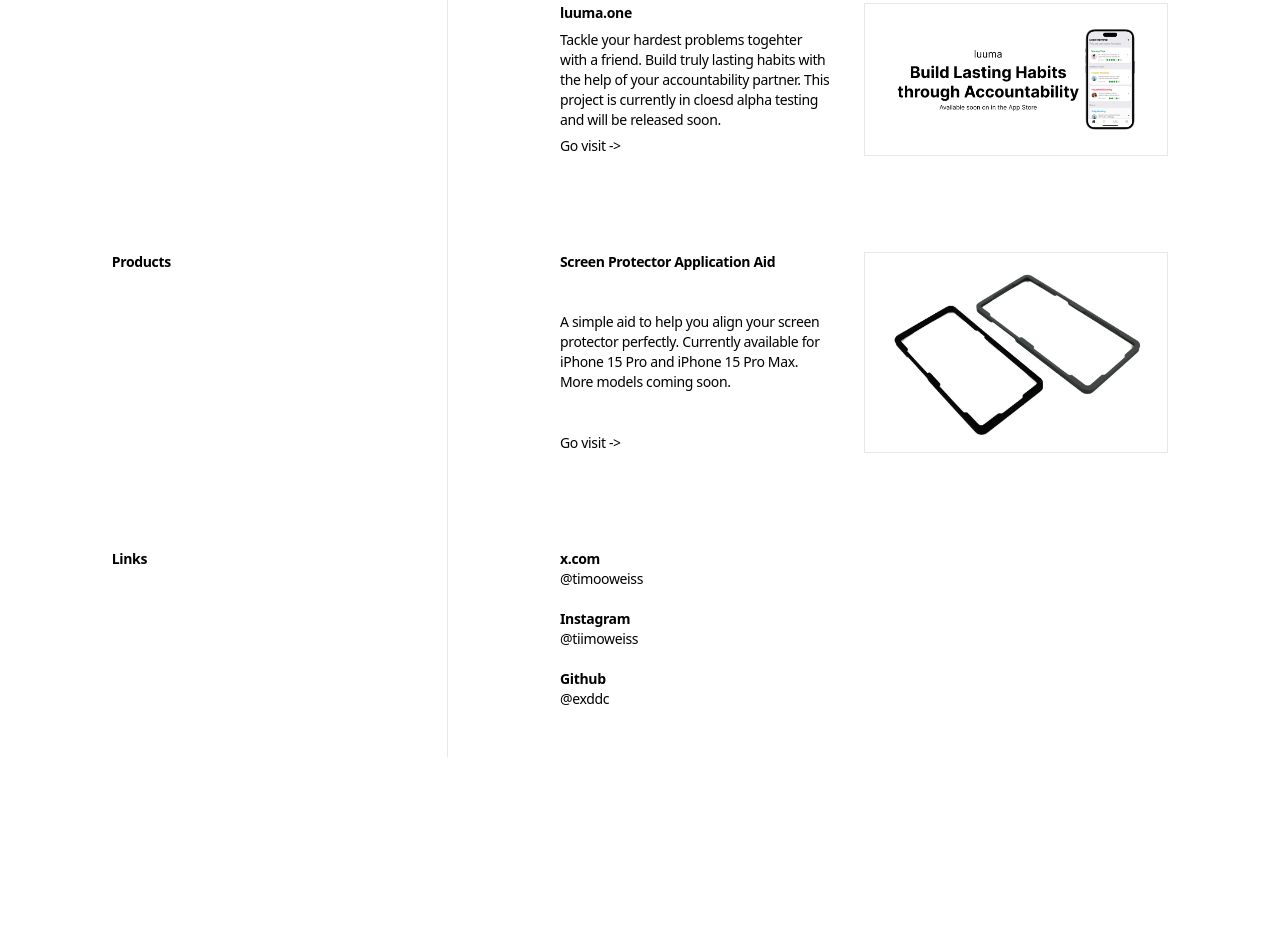
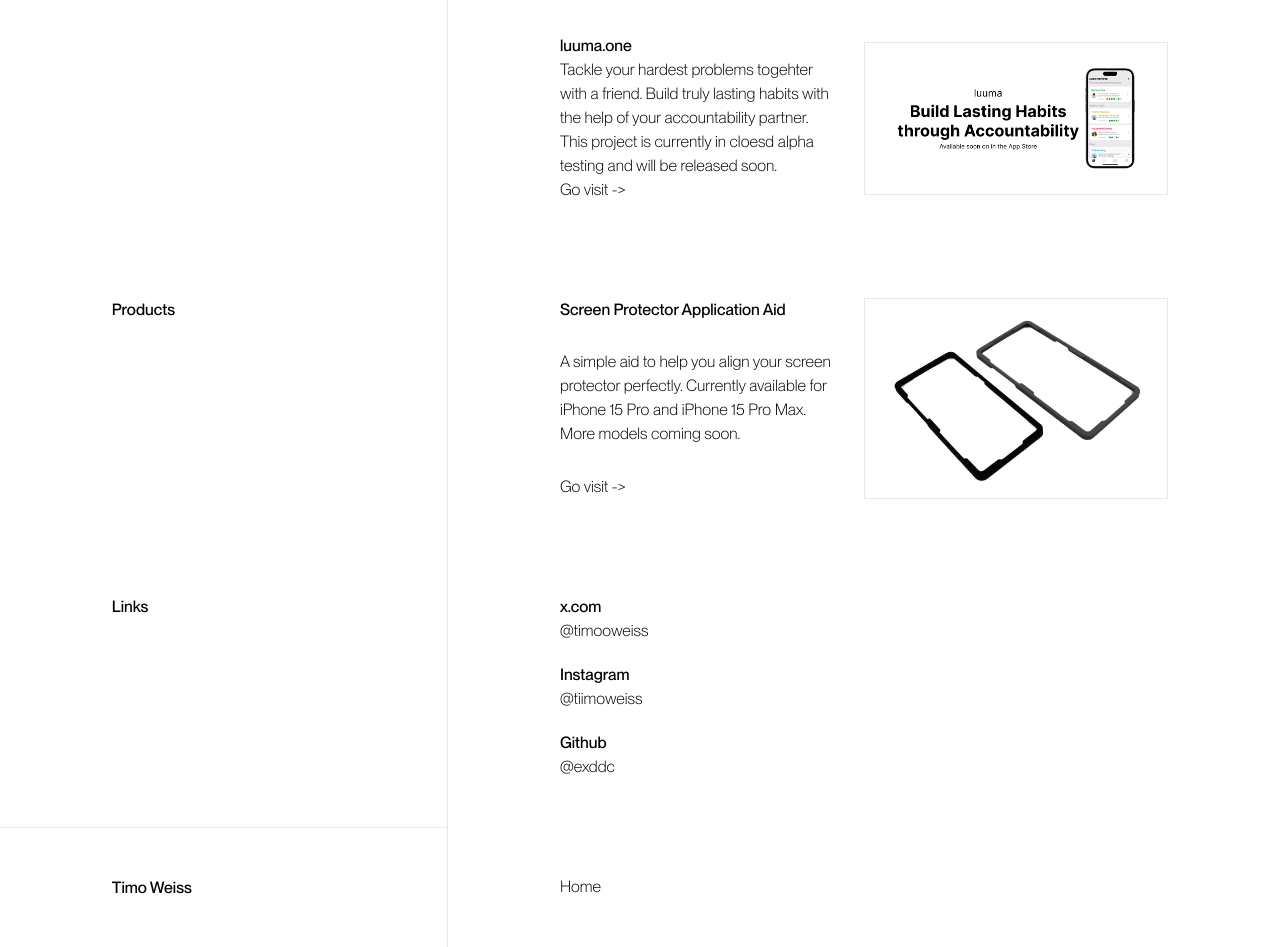
Before and after one commit to exddc/personal-site, an Astro site: page / in a window 1280 px wide. Shown: the part 967-1914 px from the top of the page. Before the commit the page ends 1724 px from the top, so only its background shows below. Built offline with nearby package versions, Linux system fonts and the light colour scheme; Astro itself is replaced by a stand-in of ours.

Commit message:
Added new font

```diff
--- a/src/components/Card.astro
+++ b/src/components/Card.astro
@@ -15,7 +15,7 @@
         id={title + '-description'}
         class="w-[50%] flex flex-col justify-between pr-8"
     >
-        <h3 class="font-bold">{title}</h3>
+        <h3 class="font-medium">{title}</h3>
         <p class="">
             {body}
         </p>
--- a/src/layouts/Layout.astro
+++ b/src/layouts/Layout.astro
@@ -16,11 +16,74 @@
         <meta name="generator" content={Astro.generator} />
         <title>{title}</title>
     </head>
-    <body>
+    <body class="font-light">
         <slot />
     </body>
 </html>
 <style is:global>
+    @font-face {
+        font-family: 'PPNeueMontreal';
+        src: url('/fonts/PPNeueMontreal-Bold.woff') format('woff');
+        font-weight: bold;
+        font-style: normal;
+        font-display: swap;
+    }
+    @font-face {
+        font-family: 'PPNeueMontreal';
+        src: url('/fonts/PPNeueMontreal-BoldItalic.woff') format('woff');
+        font-weight: bold;
+        font-style: italic;
+        font-display: swap;
+    }
+    @font-face {
+        font-family: 'PPNeueMontreal';
+        src: url('/fonts/PPNeueMontreal-Book.woff') format('woff');
+        font-weight: 900;
+        font-style: normal;
+        font-display: swap;
+    }
+    @font-face {
+        font-family: 'PPNeueMontreal';
+        src: url('/fonts/PPNeueMontreal-Italic.woff') format('woff');
+        font-weight: normal;
+        font-style: italic;
+        font-display: swap;
+    }
+    @font-face {
+        font-family: 'PPNeueMontreal';
+        src: url('/fonts/PPNeueMontreal-Light.woff') format('woff');
+        font-weight: 300;
+        font-style: normal;
+        font-display: swap;
+    }
+    @font-face {
+        font-family: 'PPNeueMontreal';
+        src: url('/fonts/PPNeueMontreal-Medium.woff') format('woff');
+        font-weight: 500;
+        font-style: normal;
+        font-display: swap;
+    }
+    @font-face {
+        font-family: 'PPNeueMontreal';
+        src: url('/fonts/PPNeueMontreal-Regular.woff') format('woff');
+        font-weight: normal;
+        font-style: normal;
+        font-display: swap;
+    }
+    @font-face {
+        font-family: 'PPNeueMontreal';
+        src: url('/fonts/PPNeueMontreal-Thin.woff') format('woff');
+        font-weight: 100;
+        font-style: normal;
+        font-display: swap;
+    }
+    @font-face {
+        font-family: 'PPNeueMontreal';
+        src: url('/fonts/PPNeueMontreal-ThinItalic.woff') format('woff');
+        font-weight: 100;
+        font-style: italic;
+        font-display: swap;
+    }
     :root {
         --accent: 136, 58, 234;
         --accent-light: 224, 204, 250;
@@ -33,9 +96,10 @@
         );
     }
     html {
-        font-family: system-ui, sans-serif;
+        font-family: 'PPNeueMontreal', system-ui, sans-serif;
         background: #ffffff;
     }
+
     code {
         font-family:
             Menlo,
--- a/src/pages/index.astro
+++ b/src/pages/index.astro
@@ -4,14 +4,14 @@
 ---
 
 <Layout title="Timo Weiss">
-    <main class="text-sm font-light tracking-tight flex flex-col">
+    <main class="flex flex-col">
         <div id="hero" class="flex flex-row w-full h-[35vh]">
             <div
                 id="hero-sidebar"
                 class="border-r border-b w-[35%] flex items-center justify-center"
             >
                 <div id="title" class="text-left w-[50%]">
-                    <h1 class="font-bold">Timo Weiss</h1>
+                    <h1 class="font-medium">Timo Weiss</h1>
                     <p class="">Software Developer at Magna</p>
                 </div>
             </div>
@@ -22,7 +22,7 @@
                 id="bio-sidebar"
                 class="border-r w-[35%] flex items-start justify-center pt-12"
             >
-                <h2 class="font-bold w-[50%]">About me</h2>
+                <h2 class="font-medium w-[50%]">About me</h2>
             </div>
             <div
                 id="bio-content"
@@ -43,7 +43,7 @@
                 id="projects-sidebar"
                 class="border-r w-[35%] flex items-start justify-center pt-12"
             >
-                <h2 class="font-bold w-[50%]">Projects</h2>
+                <h2 class="font-medium w-[50%]">Projects</h2>
             </div>
 
             <div
@@ -75,7 +75,7 @@
                 id="products-sidebar"
                 class="border-r w-[35%] flex items-start justify-center pt-12"
             >
-                <h2 class="font-bold w-[50%]">Products</h2>
+                <h2 class="font-medium w-[50%]">Products</h2>
             </div>
 
             <div
@@ -96,7 +96,7 @@
                 id="links-sidebar"
                 class="border-r w-[35%] flex items-start justify-center pt-12"
             >
-                <h2 class="font-bold w-[50%]">Links</h2>
+                <h2 class="font-medium w-[50%]">Links</h2>
             </div>
 
             <div
@@ -104,7 +104,7 @@
                 class="w-[65%] px-28 grid grid-cols-1 gap-5 items-start justify-center pt-12 pb-12"
             >
                 <div class="grid grid-cols-1 gap-0">
-                    <h4 class="font-bold">x.com</h4>
+                    <h4 class="font-medium">x.com</h4>
                     <a
                         href="https://x.com/timooweiss"
                         class="hover:text-rose-600"
@@ -113,7 +113,7 @@
                     </a>
                 </div>
                 <div class="grid grid-cols-1 gap-0">
-                    <h4 class="font-bold">Instagram</h4>
+                    <h4 class="font-medium">Instagram</h4>
                     <a
                         href="https://instagram.com/tiimoweiss"
                         class="hover:text-rose-600"
@@ -121,7 +121,7 @@
                     >
                 </div>
                 <div class="grid grid-cols-1 gap-0">
-                    <h4 class="font-bold">Github</h4>
+                    <h4 class="font-medium">Github</h4>
                     <a
                         href="https://github.com/exddc"
                         class="hover:text-rose-600"
@@ -130,5 +130,22 @@
                 </div>
             </div>
         </div>
+        <div id="footer" class="flex flex-row w-full h-fit">
+            <div
+                id="footer-sidebar"
+                class="border-r border-t w-[35%] flex items-start justify-center pt-12"
+            >
+                <h2 class="font-medium w-[50%]">Timo Weiss</h2>
+            </div>
+
+            <div
+                id="footer-content"
+                class="w-[65%] px-28 grid grid-cols-3 gap-5 items-start justify-center pt-12 pb-12"
+            >
+                <a href="/" class="hover:text-rose-600">Home</a>
+                <!-- <a href="/" class="hover:text-rose-600">Home</a>
+                <a href="/" class="hover:text-rose-600">Home</a> -->
+            </div>
+        </div>
     </main>
 </Layout>
--- a/src/pages/products/screen-protector-application-aid.astro
+++ b/src/pages/products/screen-protector-application-aid.astro
@@ -3,14 +3,16 @@
 ---
 
 <Layout title="Screen Protector Application Aid - Timo Weiss">
-    <main class="text-sm font-light tracking-tight flex flex-col">
+    <main class="flex flex-col">
         <div id="hero" class="flex flex-row w-full h-[35vh]">
             <div
                 id="hero-sidebar"
                 class="border-r border-b w-[35%] flex items-center justify-center"
             >
                 <div id="title" class="text-left w-[50%]">
-                    <h1 class="font-bold">Screen Protector Application Aid</h1>
+                    <h1 class="font-medium">
+                        Screen Protector Application Aid
+                    </h1>
                     <p class="">for iPhone 15 Pro and iPhone 15 Pro Max</p>
                 </div>
             </div>
@@ -25,7 +27,7 @@
                 id="info-sidebar"
                 class="border-r w-[35%] flex items-start justify-center pt-12"
             >
-                <h2 class="font-bold w-[50%]">Info</h2>
+                <h2 class="font-medium w-[50%]">Info</h2>
             </div>
             <div
                 id="info-content"
@@ -45,7 +47,7 @@
                 id="pictures-sidebar"
                 class="border-r w-[35%] flex items-start justify-center pt-12"
             >
-                <h2 class="font-bold w-[50%]">Pictures</h2>
+                <h2 class="font-medium w-[50%]">Pictures</h2>
             </div>
             <div
                 id="pictures-content"
@@ -73,7 +75,7 @@
                 id="download-sidebar"
                 class="border-r w-[35%] flex items-start justify-center pt-12"
             >
-                <h2 class="font-bold w-[50%]">Download</h2>
+                <h2 class="font-medium w-[50%]">Download</h2>
             </div>
             <div
                 id="download-content"
@@ -88,5 +90,22 @@
                 </p>
             </div>
         </div>
+        <div id="footer" class="flex flex-row w-full h-fit">
+            <div
+                id="footer-sidebar"
+                class="border-r border-t w-[35%] flex items-start justify-center pt-12"
+            >
+                <h2 class="font-medium w-[50%]">Timo Weiss</h2>
+            </div>
+
+            <div
+                id="footer-content"
+                class="w-[65%] px-28 grid grid-cols-3 gap-5 items-start justify-center pt-12 pb-12"
+            >
+                <a href="/" class="hover:text-rose-600">Home</a>
+                <!-- <a href="/" class="hover:text-rose-600">Home</a>
+                <a href="/" class="hover:text-rose-600">Home</a> -->
+            </div>
+        </div>
     </main>
 </Layout>
--- a/tailwind.config.mjs
+++ b/tailwind.config.mjs
@@ -1,8 +1,18 @@
 /** @type {import('tailwindcss').Config} */
-export default {
-	content: ['./src/**/*.{astro,html,js,jsx,md,mdx,svelte,ts,tsx,vue}'],
-	theme: {
-		extend: {},
-	},
-	plugins: [],
-}
+const defaultTheme = require('tailwindcss/defaultTheme');
+
+module.exports = {
+    content: ['./src/**/*.{astro,html,js,jsx,md,mdx,svelte,ts,tsx,vue}'],
+    theme: {
+        extend: {
+            fontFamily: {
+                sans: [
+                    'InterVariable',
+                    'Inter',
+                    ...defaultTheme.fontFamily.sans,
+                ],
+            },
+        },
+    },
+    plugins: [],
+};
```
Also changed, not shown: public/fonts/PPNeueMontreal-Bold.woff (added), public/fonts/PPNeueMontreal-BoldItalic.woff (added), public/fonts/PPNeueMontreal-Book.woff (added), public/fonts/PPNeueMontreal-Italic.woff (added), public/fonts/PPNeueMontreal-Light.woff (added), public/fonts/PPNeueMontreal-Medium.woff (added), public/fonts/PPNeueMontreal-Regular.woff (added), public/fonts/PPNeueMontreal-Thin.woff (added), public/fonts/PPNeueMontreal-ThinItalic.woff (added).
